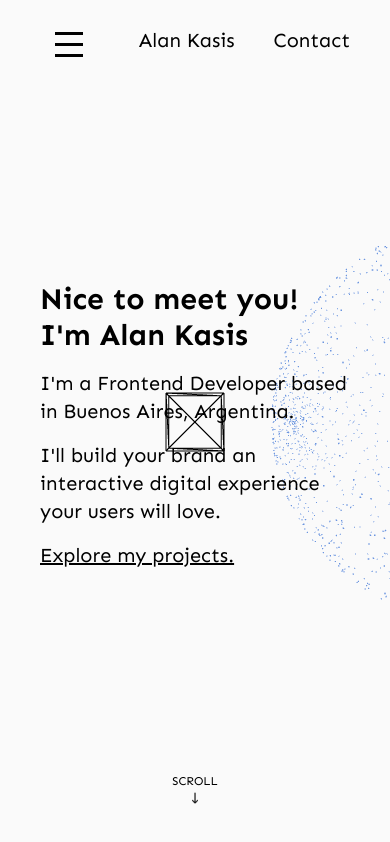
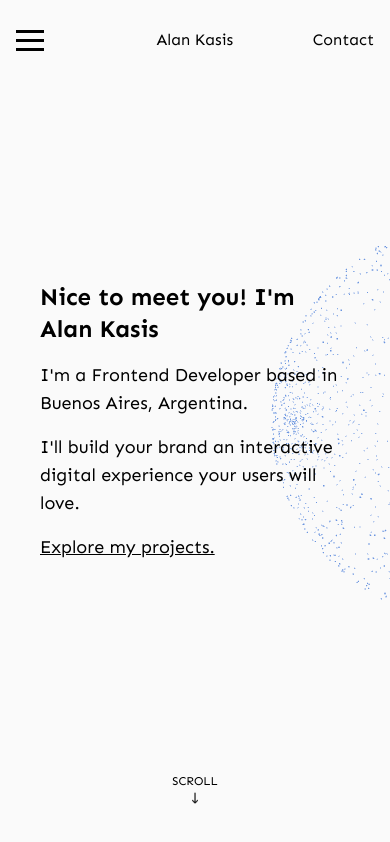
Before and after one commit to AlanKasis/portfolio, a Next.js app: page /about in a window 390 px wide. Built offline with nearby package versions, Linux system fonts and the light colour scheme.

Commit message:
feat:rotating menu && responsive treatment

```diff
--- a/package.json
+++ b/package.json
@@ -9,8 +9,9 @@
     "lint": "next lint"
   },
   "dependencies": {
-    "@react-three/drei": "^9.105.4",
+    "@react-three/drei": "^9.70.4",
     "@react-three/fiber": "^8.16.2",
+    "@uidotdev/usehooks": "^2.4.1",
     "lottie-react": "^2.4.0",
     "next": "14.2.1",
     "r3f-perf": "^7.2.1",
--- a/src/app/about/page.tsx
+++ b/src/app/about/page.tsx
@@ -6,15 +6,15 @@ type AboutProps = {};
 const About = (props: AboutProps) => {
   return (
     <div className="min-h-screen w-full flex flex-column justify-center items-center absolute top-0">
-      <div className="animate-fadein lg:w-1/2 z-20 absolute lg:translate-y-1/2 top-1/3 flex flex-wrap justify-center items-center flex-column px-10 space-y-4">
-        <span className="w-full text-3xl font-bold">Nice to meet you! I&apos;m Alan Kasis</span>
-        <span className="w-full text-xl">
+      <div className="animate-fadein lg:w-1/2 z-20 absolute xl:translate-y-1/2 top-1/3 flex flex-wrap justify-center items-center flex-column px-10 space-y-4">
+        <span className="w-full md:text-3xl text-2xl font-bold">Nice to meet you! I&apos;m Alan Kasis</span>
+        <span className="w-full text-lg md:text-xl">
           I&apos;m a Frontend Developer based in Buenos Aires, Argentina.
         </span>
-        <span className="w-full text-xl">
+        <span className="w-full text-lg md:text-xl">
           I&apos;ll build your brand an interactive digital experience your users will love.
         </span>
-        <Link className="w-full text-xl underline" href="/projects">Explore my projects.</Link>
+        <Link className="w-full text-lg md:text-xl underline" href="/projects">Explore my projects.</Link>
       </div>
     </div>
   );
--- a/src/app/globals.scss
+++ b/src/app/globals.scss
@@ -4,7 +4,7 @@
 
 .icon-1, .icon-2, .icon-3 {
     position: relative;
-    left: 25%;
+    // left: 25%;
     top: 50%;
     width: 28px;
     height: 3px;
@@ -13,23 +13,26 @@
 }
 
 .icon-1 {
-  transform: translateY(-8px);
+  transform: translateY(-6px);
   animation-delay: 100ms;
 }
 
 .icon-3 {
-  transform: translateY(8px);
+  transform: translateY(6px);
   animation-delay: 250ms;
 }
 
 .hamburger-icon {
   position: relative;
-  height: 60px;
-  width: 60px;
+  width: 76px;
   z-index: 10;
   cursor: pointer;
   border-radius: 50%;
   transition: all 0.2s ease-in-out;
+
+  @media (max-width: 1250px) {
+    width: 61px;
+  }
 }
 
 .icon-1.a {
@@ -45,3 +48,27 @@
 .clear {
   clear: both;
 }
+
+// Scrollbar Customization
+
+/* width */
+::-webkit-scrollbar {
+  width: 3px;
+  height: 50px;
+}
+
+/* Track */
+::-webkit-scrollbar-track {
+  background: #f1f1f1;
+}
+
+/* Handle */
+::-webkit-scrollbar-thumb {
+  background: #888;
+  border-radius: 5px;
+}
+
+/* Handle on hover */
+::-webkit-scrollbar-thumb:hover {
+  background: #555;
+}
--- a/src/app/projects/page.tsx
+++ b/src/app/projects/page.tsx
@@ -19,11 +19,26 @@ const Projects = () => {
 
   return (
     <div className="absolute w-[100vw] h-full flex justify-center items-center top-0 left-0">
-      <div className="w-4/5 bg-white bg-opacity-80 rounded-3xl shadow-lg animate-latefadein p-10 grid grid-cols-5 gap-4 z-30">
-        <div className="col-span-3">
-          <Project project={projects[selectedProject]} />
+      <div className="min-w-[300px] mx-4 md:w-4/5 h-[80%] xl:h-auto bg-white bg-opacity-80 rounded-xl shadow-lg animate-latefadein p-6 xl:p-10 grid grid-cols-1 xl:grid-cols-5 gap-4 z-30 overflow-y-scroll">
+        <div className="xl:col-span-3">
+          <div className="hidden xl:block">
+            <Project project={projects[selectedProject]} />
+          </div>
+          <div className="block xl:hidden space-y-10">
+            <Project project={projects[0]} />
+            <Project project={projects[1]} />
+            <Project project={projects[2]} />
+            <Project project={projects[3]} />
+            <Project project={projects[4]} />
+          </div>
+          <div className="xl:hidden w-full flex flex-wrap flex-col justify-center items-center p-2 mt-10">
+            <span className="w-full text-center">Want to see more?</span>
+            <Link className="underline mt-2" href="/contact">
+              Contact me
+            </Link>
+          </div>
         </div>
-        <div className="col-span-2">
+        <div className="hidden xl:block xl:col-span-2">
           <ProjectList
             projects={projects}
             action={(index: number) => setSelectedProject(index)}
@@ -31,7 +46,9 @@ const Projects = () => {
           />
           <div className="w-full flex flex-wrap flex-col justify-center items-center p-2 mt-10">
             <span className="w-full text-center">Want to see more?</span>
-            <Link className="underline mt-2" href="/contact">Contact me</Link>
+            <Link className="underline mt-2" href="/contact">
+              Contact me
+            </Link>
           </div>
         </div>
       </div>
--- a/src/components/header.tsx
+++ b/src/components/header.tsx
@@ -4,13 +4,15 @@ import { useNavbar } from "@/context/navbarContext";
 import Link from "next/link";
 import React from "react";
 import AnimatedLink from "./animated-link";
+import { useRouter } from "next/navigation";
 
 const Header = () => {
+  const router = useRouter();
   const { navbar, toggleNavbar } = useNavbar();
 
   return (
-    <div className="relative text-xl w-full h-[40px] flex justify-between items-center p-10 absolute top-0 z-40 ">
-      <div className="hamburger-icon" id="icon" onClick={toggleNavbar}>
+    <div className="relative md:text-xl w-full h-[40px] flex justify-between items-center p-4 py-10 md:p-10 absolute top-0 z-40 ">
+      <div className="hamburger-icon" id="icon" onClick={() => router.push("/menu")}>
         <div className={`icon-1 ${navbar ? "a" : ""}`} id="a"></div>
         <div className={`icon-2 ${navbar ? "c" : ""}`} id="b"></div>
         <div className={`icon-3 ${navbar ? "b" : ""}`} id="c"></div>
@@ -19,7 +21,7 @@ const Header = () => {
       <Link href="/">Alan Kasis</Link>
       <Link href="contact">Contact</Link>
       {navbar && (
-        <ul className="absolute top-0 translate-y-1/2 z-20">
+        <ul className="absolute top-0 translate-y-1/4 z-20">
           <AnimatedLink content="Home" href="/" />
           <AnimatedLink content="About me" href="/about" />
           <AnimatedLink content="Projects" href="/projects" />
--- a/src/components/project.tsx
+++ b/src/components/project.tsx
@@ -1,6 +1,7 @@
 import { ProjectProps } from "@/app/projects/page";
 import Image from "next/image";
 import React from "react";
+import { useWindowSize } from "@uidotdev/usehooks";
 
 declare global {
   namespace JSX {
@@ -22,11 +23,14 @@ import { register } from "swiper/element/bundle";
 register();
 
 const Project = ({ project }: ProjectProps) => {
+  const { width } = useWindowSize();
   return (
-    <div className="w-full flex flex-col border-r-2 pr-7">
-      <div className="grid grid-cols-2 ">
-        <span className="w-full text-2xl font-bold">{project.name}</span>
-        <div className="flex flex-col border-l-2 border-black pl-4">
+    <div className="w-full flex flex-col xl:border-r-2 xl:pr-7">
+      <div className="grid xl:grid-cols-2 ">
+        <span className="w-full text-xl xl:text-2xl font-bold border-b-2 border-black mb-2 xl:m-0 xl:border-0">
+          {project.name}
+        </span>
+        <div className="flex flex-col text-sm xl:border-l-2 border-black xl:pl-4">
           <span className="">Roles: {project.roles}</span>
           <span className="">Client: {project.client}</span>
           <span className="">Year: {project.year}</span>
@@ -35,11 +39,20 @@ const Project = ({ project }: ProjectProps) => {
       <div className="w-full relative object-contain mt-4 shadow-lg">
         <swiper-container
           slides-per-view="1"
-          autoplay-delay="3000"
-          autoplay-disable-on-interaction="true"
-          // navigation="true"
-          loop="true"
-          // pagination="true"
+          // autoplay-delay="3000"
+          navigation="true"
+          // loop="true"
+          pagination="true"
+          style={{
+            "--swiper-pagination-color": "#999999",
+            "--swiper-pagination-bullet-inactive-color": "#DDDDDD",
+            "--swiper-pagination-bullet-inactive-opacity": "1",
+            "--swiper-pagination-bullet-size": "6px",
+            "--swiper-pagination-bullet-horizontal-gap": "6px",
+            "--swiper-pagination-bottom": "0rem",
+            "--swiper-navigation-size": "12px",
+            "--swiper-navigation-color": "#444444",
+          }}
         >
           {project.imgSrc.map((imgSrc: string, index: number) => {
             return (
--- a/src/components/r3f-animated-background/basic-particles.tsx
+++ b/src/components/r3f-animated-background/basic-particles.tsx
@@ -15,6 +15,7 @@ const BasicParticles = () => {
   const count = 2000;
   const points = useRef<any>();
   const menuCameraTarget = useRef<THREE.Mesh>(null!);
+  // const torusKnot = useRef<THREE.Mesh>(null!);
   const [hovered, setHovered] = useState<boolean>(false);
   const pathname = usePathname();
   const particlesPosition = useMemo(() => {
@@ -40,8 +41,13 @@ const BasicParticles = () => {
     return positions;
   }, [count]);
 
+  // if (torusKnot !== null) {
+  //   torusKnot.current.position.set(-5, -3, 9);
+  // }
+
   useFrame((state) => {
     //Camera
+
     state.camera.position.lerp(
       {
         x: pathname == "/menu" ? 0 : 0,
@@ -60,7 +66,17 @@ const BasicParticles = () => {
         },
         0.04
       );
+    } else {
+      menuCameraTarget.current.position.lerp(
+        {
+          x: 0,
+          y: 0,
+          z: 0,
+        },
+        0.04
+      );
     }
+    state.camera.lookAt(menuCameraTarget.current.position);
 
     //Points
 
@@ -74,6 +90,11 @@ const BasicParticles = () => {
       },
       0.04
     );
+
+    // //Torus Knot
+
+    // torusKnot.current.rotation.y =
+    //   state.clock.getElapsedTime() / (pathname == "/projects" ? 12 : 6);
   });
 
   // You can see that, like our mesh, points also takes a geometry and a material,
@@ -99,8 +120,12 @@ const BasicParticles = () => {
       </points>
       <mesh ref={menuCameraTarget}>
         <boxGeometry args={[1, 1, 1]} />
-        <meshStandardMaterial color="orange" wireframe />
+        <meshStandardMaterial color="orange" transparent opacity={0} />
       </mesh>
+      {/* <mesh ref={torusKnot}>
+        <torusKnotGeometry args={[1, 0.2, 200, 6, 2, 3]} />
+        <meshStandardMaterial color="orange" />
+      </mesh> */}
       {/* {pathname == "/projects" && <BoxTextBlock position={[0, 0, 0]} />} */}
       {/* {pathname == "/projects" && <ProjectBullet />} */}
     </>
--- a/src/components/r3f-animated-background/index.tsx
+++ b/src/components/r3f-animated-background/index.tsx
@@ -1,10 +1,10 @@
 "use client";
 
-import React, { SyntheticEvent, useEffect, useState } from "react";
+import React, { useEffect, useState } from "react";
 import { Canvas } from "@react-three/fiber";
-import Experience from "./experience";
 import BasicParticles from "./basic-particles";
 import { useRouter, usePathname } from "next/navigation";
+import { Environment } from "@react-three/drei";
 
 const R3fAnimatedBackground = () => {
   const [scrollPaused, setScrollPaused] = useState<boolean>(false);
@@ -49,6 +49,7 @@ const R3fAnimatedBackground = () => {
       onWheel={(e) => handleScroll(e)}
     >
       <Canvas>
+        {/* <Environment preset="city" /> */}
         <BasicParticles />
       </Canvas>
     </div>
--- a/src/context/navbarContext.tsx
+++ b/src/context/navbarContext.tsx
@@ -28,6 +28,10 @@ export const NavbarProvider = ({ children }: NavbarContextProviderProps) => {
   };
 
   useEffect(() => {
+    if (pathname == "/menu") {
+      setNavbar(true);
+      return
+    }
     setNavbar(false);
   }, [pathname]);
 
--- a/src/data/projects.json
+++ b/src/data/projects.json
@@ -14,10 +14,10 @@
     "year": 2023
   },
   {
-    "name": "Alan Kasis",
+    "name": "Portfolio",
     "imgSrc": ["notmaev_01.png", "notmaev_02.png", "notmaev_03.png"],
     "client": "Alan Kasis",
-    "roles": "Branding | UX/UI Design | Web Development",
+    "roles": "UX/UI Design | Web Development",
     "year": 2024
   },
   {
```
Also changed, not shown: src/app/menu/page.tsx (renamed from src/app/menu/index.tsx), src/hooks/useScrollPosition.tsx (deleted), 1 other file (tests, documents, lock files or other folders).
